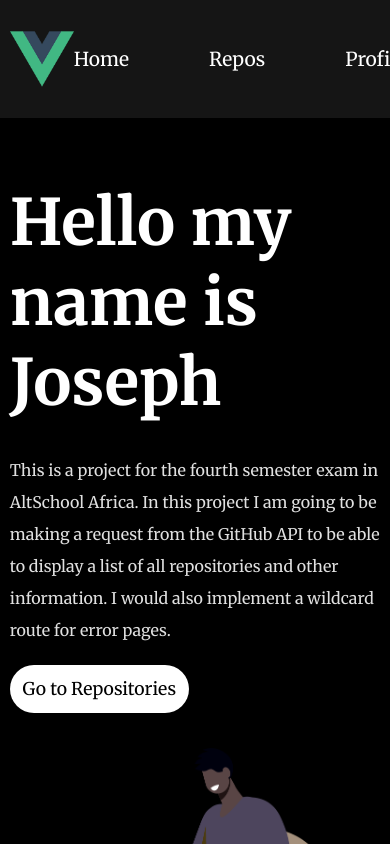
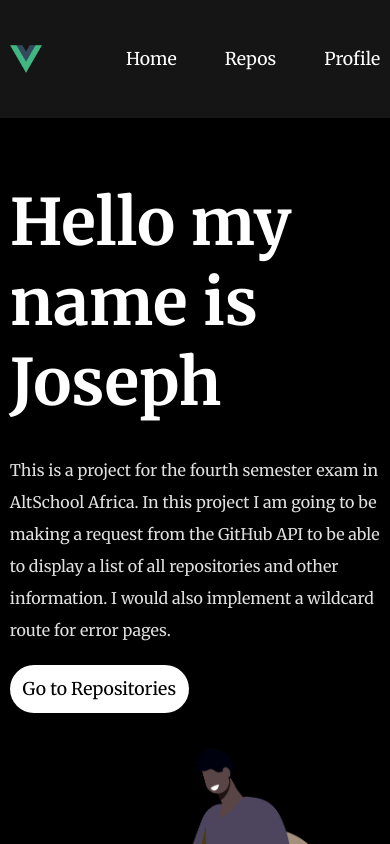
Before and after one commit to JosephOkpala/AltSchool-Final-Exam, a Vue app: page / in a window 390 px wide. Shown: the top 844 px of the page. Built offline with nearby package versions, Linux system fonts and the light colour scheme.

Commit message:
added media styles for smaller scfreens

```diff
--- a/src/components/NavComponent.vue
+++ b/src/components/NavComponent.vue
@@ -46,4 +46,17 @@ nav {
 .logo {
     width: 4rem;
 }
+
+@media(max-width:450px){
+    .nav-links a {
+    font-size: 1.1rem;
+}
+    .nav-links a:not(:last-child) {
+    margin-right: 3rem;
+}
+
+.logo {
+    width: 2rem;
+}
+}
 </style>
```
